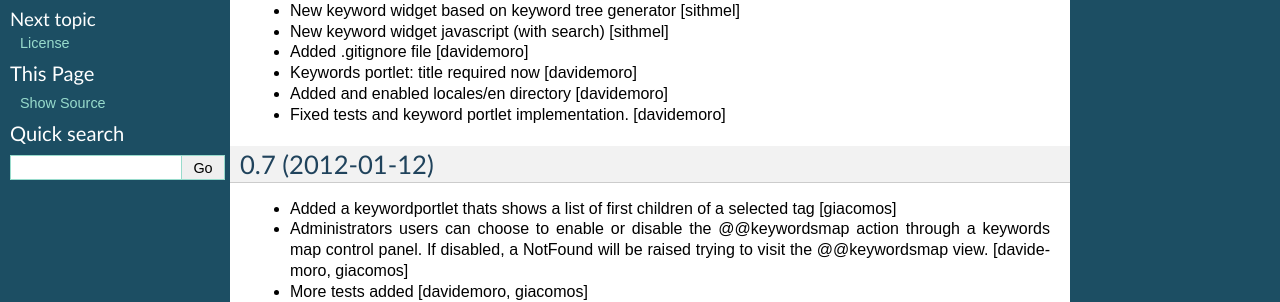
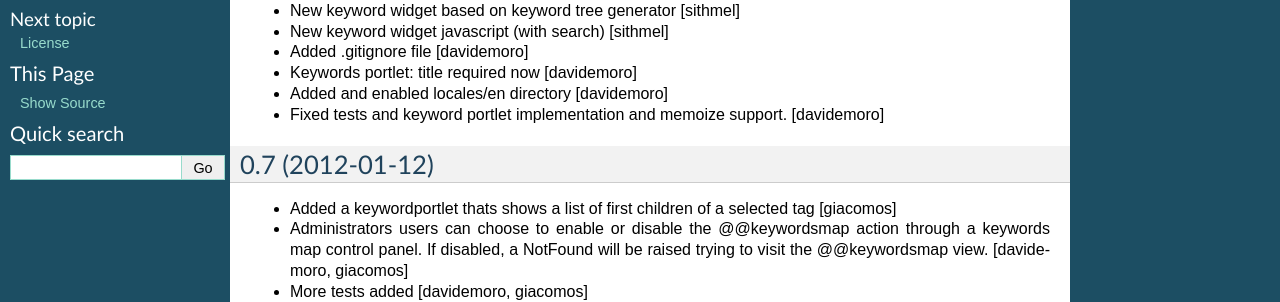
Before and after one commit to redomino/redomino.advancedkeyword, a Sphinx documentation site: the page built from docs/HISTORY.txt, in a window 1280 px wide. Shown: the part 273-575 px from the top of the page. Built offline with Sphinx 7.4.7, drawn with Linux system fonts in a browser that asks for light colours.

Commit message:
fix portlet and memoized methods

```diff
--- a/docs/HISTORY.txt
+++ b/docs/HISTORY.txt
@@ -35,7 +35,7 @@ Changelog
 - Added and enabled locales/en directory
   [davidemoro]
 
-- Fixed tests and keyword portlet implementation.
+- Fixed tests and keyword portlet implementation and memoize support.
   [davidemoro]
 
 0.7 (2012-01-12)
```
